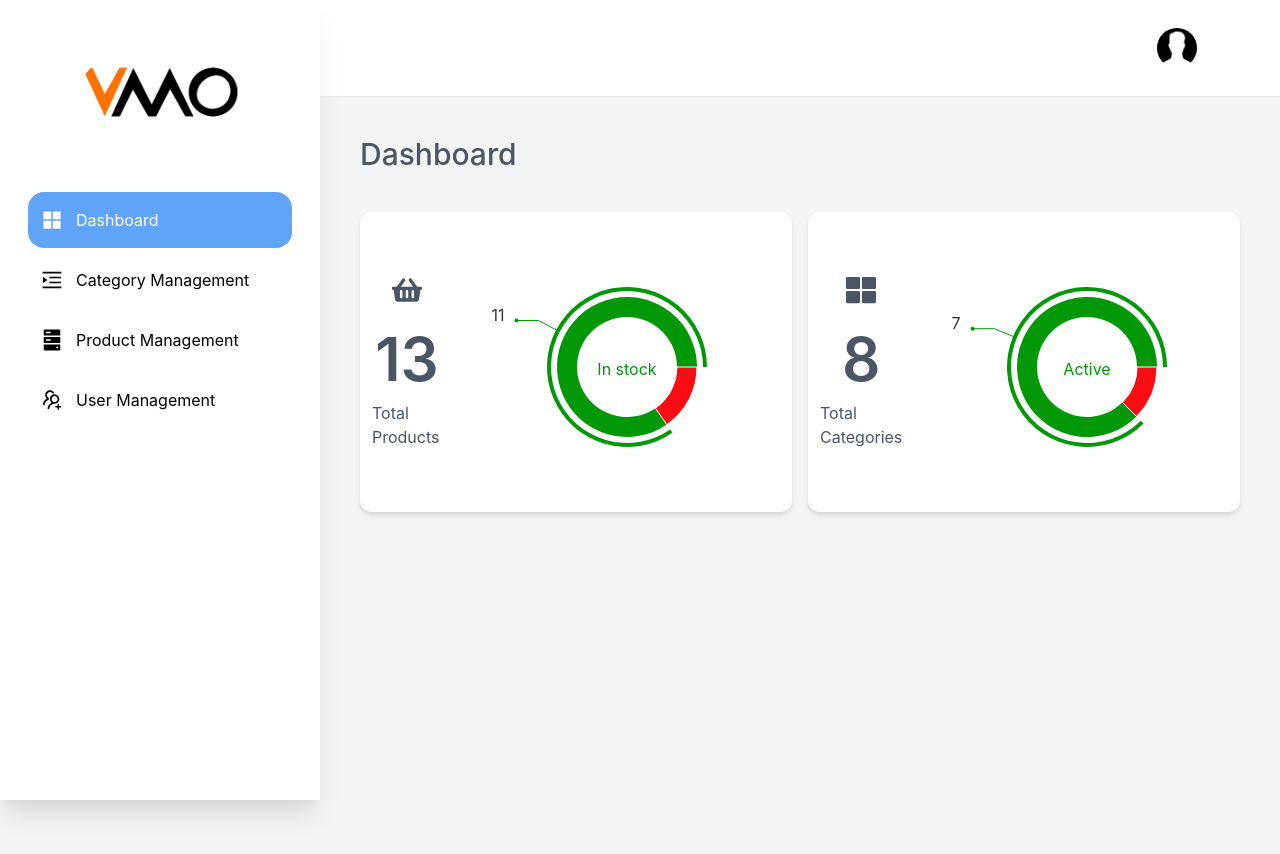
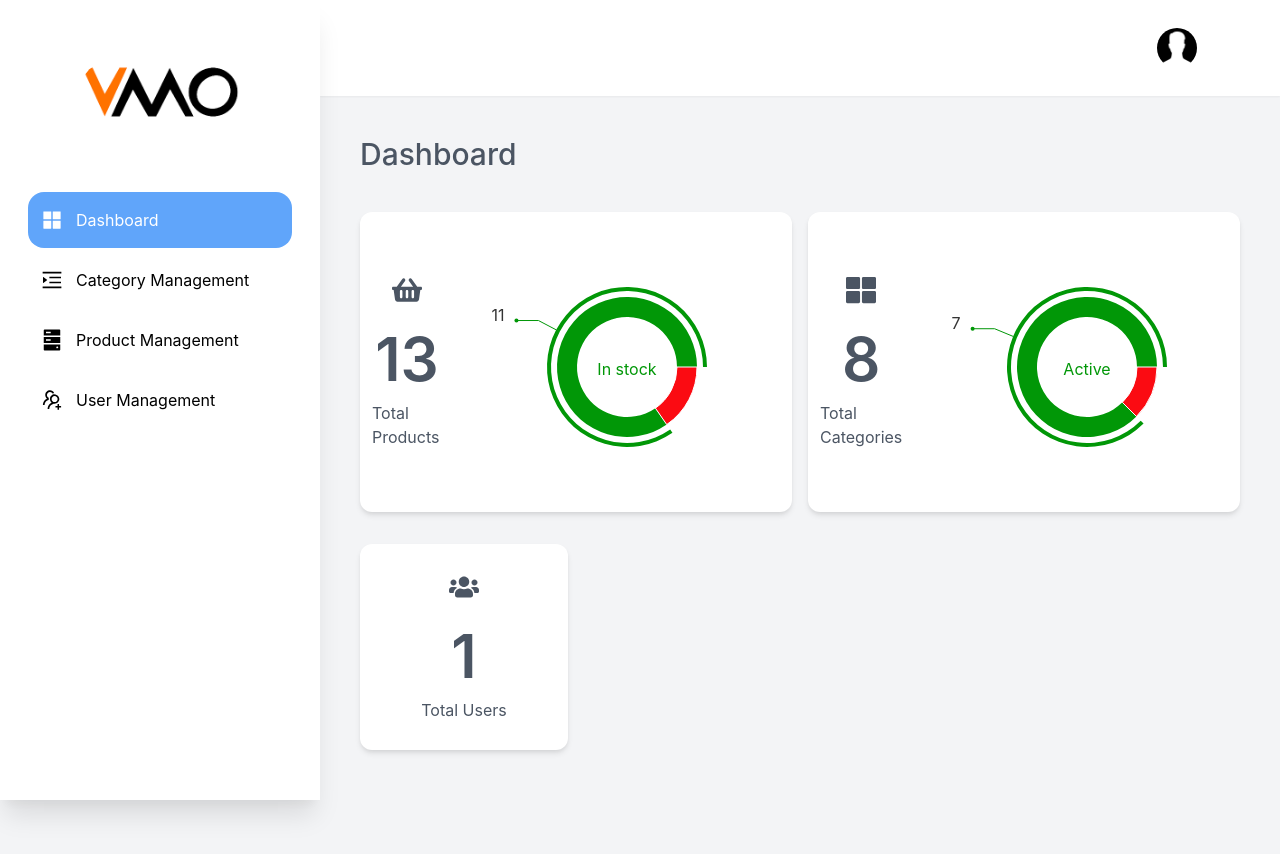
Before and after one commit to locbui95/booke-admin, a React (Create React App) app: page / in a window 1280 px wide. Shown: the top 854 px of the page. Built offline with nearby package versions, Linux system fonts and the light colour scheme; data requests are answered from the project's data file.

Commit message:
chore: create-dashboard-user

```diff
--- a/src/modules/dashboard/index.tsx
+++ b/src/modules/dashboard/index.tsx
@@ -1,12 +1,13 @@
 import { useDispatch, useSelector } from "react-redux";
 import { RootState } from "store";
 import { useEffect } from "react";
-import { FaShoppingBasket, FaThLarge } from "react-icons/fa";
+import { FaShoppingBasket, FaThLarge, FaUsers } from "react-icons/fa";
 
 import DashboardCard from "components/dashboard-card";
 import CircleChart from "components/chart";
 import { getProducts } from "store/product/action";
 import { getCategories } from "store/categories/action";
+import { getUsers } from "store/users/action";
 import Product from "types/product";
 import Category from "types/category";
 
@@ -14,10 +15,12 @@ export default function DashboardList() {
   const dispatch = useDispatch();
   const { products } = useSelector((state: RootState) => state.product);
   const { categories } = useSelector((state: RootState) => state.categories);
+  const { users } = useSelector((state: RootState) => state.users);
 
   useEffect(() => {
     dispatch(getProducts());
     dispatch(getCategories());
+    dispatch(getUsers());
   }, []);
 
   const filterProducts = products.filter((item: Product) =>
@@ -73,6 +76,15 @@ export default function DashboardList() {
           </div>
         </div>
       </div>
+      <div className="grid grid-cols-4 gap-4">
+        <div className="flex items-center justify-around mb-8 p-7 bg-white text-gray-600 shadow-md rounded-xl">
+          <DashboardCard
+            icon={<FaUsers />}
+            count={Number(users?.length)}
+            title="Total Users"
+          />
+        </div>
+      </div>
     </div>
   );
 }
--- a/src/modules/products/index.tsx
+++ b/src/modules/products/index.tsx
@@ -17,8 +17,10 @@ export default function ProductList() {
   const [currentPage, setCurrentPage] = useState<number>(1);
   const [pageSize, setPageSize] = useState<number>(5);
 
-  const handleChangeSelect = (e: ChangeEvent<HTMLSelectElement>) =>
+  const handleChangeSelect = (e: ChangeEvent<HTMLSelectElement>) => {
     setSelect(e.target.value);
+    setCurrentPage(1);
+  };
 
   const { categories } = useSelector((state: RootState) => state.categories);
 
```
